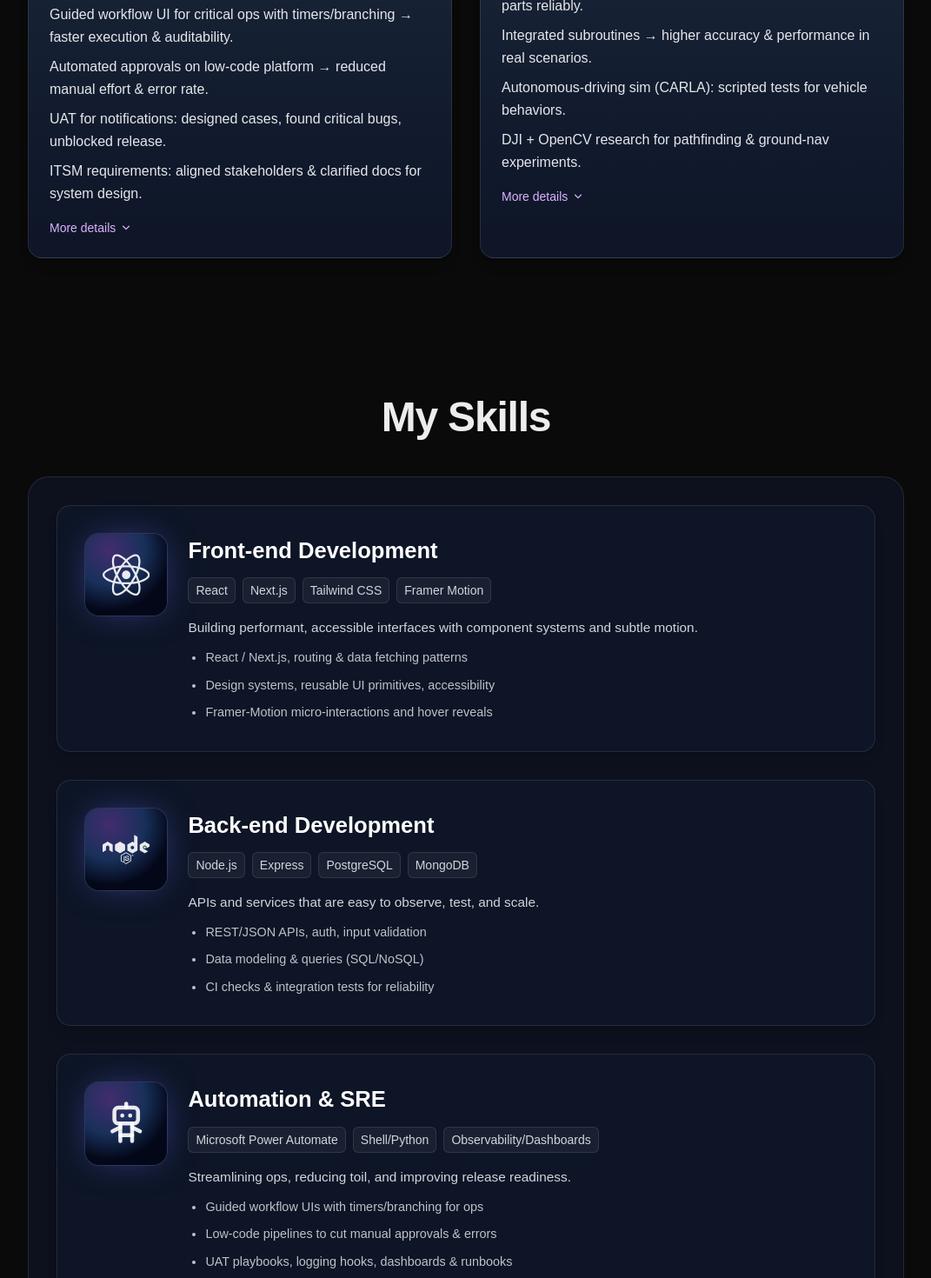
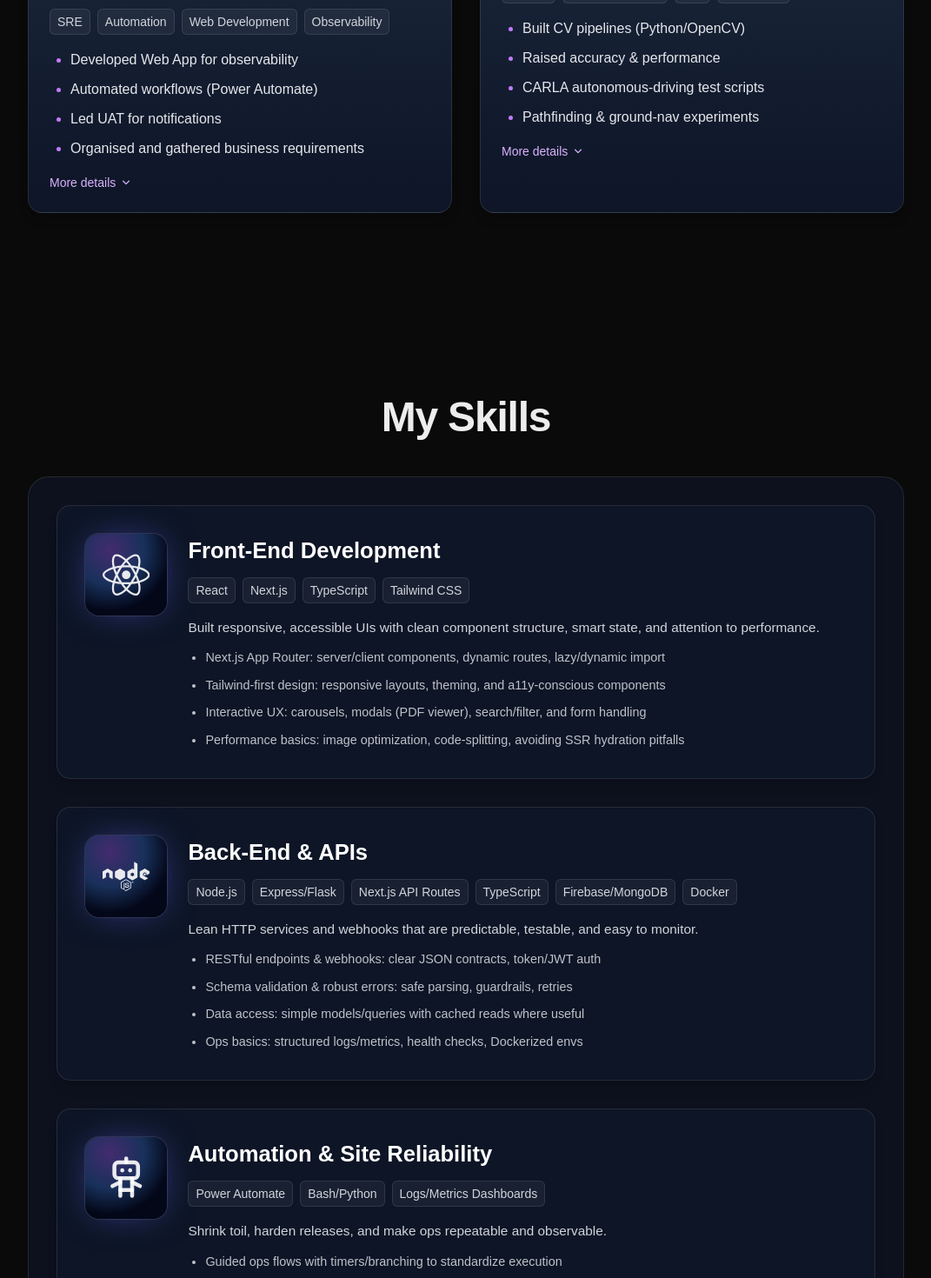
Before and after one commit to MingKaiDev/Portfolio, a Next.js app in the folder portfolio-nextjs/: page / in a window 1280 px wide. Shown: the part 2020-3490 px from the top of the page at 87% size, without its empty margins (184-1255 px from the left). Built offline with nearby package versions, Linux system fonts and the light colour scheme.

Commit message:
Paragraph

```diff
--- a/portfolio-nextjs/src/app/page.tsx
+++ b/portfolio-nextjs/src/app/page.tsx
@@ -46,13 +46,13 @@ export default function Home() {
             role="Site Reliability Engineer (Intern)"
             dates="May 2025 – Dec 2025"
             bullets={[
-              "Guided workflow UI for critical ops with timers/branching → faster execution & auditability.",
-              "Automated approvals on low-code platform → reduced manual effort & error rate.",
-              "UAT for notifications: designed cases, found critical bugs, unblocked release.",
-              "ITSM requirements: aligned stakeholders & clarified docs for system design.",
+              "Developed Web App for observability",
+              "Automated workflows (Power Automate)",
+              "Led UAT for notifications",
+              "Organised and gathered business requirements",
             ]}
-            tags={["SRE", "Automation", "Low-code", "UAT", "Observability"]}
-            details="Built logging hooks, status dashboards, and guardrails; documented runbooks; paired with devs on incident drills."
+            tags={["SRE", "Automation", "Web Development", "Observability"]}
+            details="Timers/branching UI improved execution speed and auditability. Automation reduced manual effort and error rate. UAT designed cases, surfaced critical bugs, and unblocked release. Aligned stakeholders and refined system docs. Also built logging hooks, status dashboards, and guardrails; documented runbooks; paired with devs on incident drills."
           />
 
           <ExperienceCard
@@ -61,13 +61,14 @@ export default function Home() {
             role="Technical Assistant"
             dates="Mar 2021 – Sep 2021"
             bullets={[
-              "Computer vision pipelines in Python → tracked mechanical parts reliably.",
-              "Integrated subroutines → higher accuracy & performance in real scenarios.",
-              "Autonomous-driving sim (CARLA): scripted tests for vehicle behaviors.",
-              "DJI + OpenCV research for pathfinding & ground-nav experiments.",
+              "Built CV pipelines (Python/OpenCV)",
+              "Raised accuracy & performance",
+              "CARLA autonomous-driving test scripts",
+              "Pathfinding & ground-nav experiments",
             ]}
-            tags={["Python", "OpenCV", "CARLA", "Algorithms", "Testing"]}
-            details="Authored flowcharts & stress-tests; consolidated results to guide model tweaks and lab demos."
+            tags={["Python", "Computer Vision", "RPI", "Algorithms"]}
+            details="Tracked mechanical parts reliably; integrated subroutines for higher accuracy and throughput; scripted vehicle-behavior tests in CARLA; DJI + OpenCV pathfinding/ground-nav R&D. Authored flowcharts and stress-tests; consolidated findings to guide model tweaks and lab demos."
+
           />
         </div>
       </section>
--- a/portfolio-nextjs/src/components/About.client.tsx
+++ b/portfolio-nextjs/src/components/About.client.tsx
@@ -33,7 +33,7 @@ export default function AboutClient() {
             </p>
 
             <div className="mt-6 flex flex-wrap gap-2 justify-center md:justify-start">
-              {['Frontend (React/Next.js)', 'Automation', 'SRE / DevOps', 'Game Systems', 'UI/UX'].map((t) => (
+              {['Web Development', 'Automation', 'SRE / DevOps', 'Game Development', 'UI/UX'].map((t) => (
                 <span key={t} className="px-3 py-1 rounded-full text-[0.85rem] bg-white/5 text-gray-200 border border-white/10">
                   {t}
                 </span>
--- a/portfolio-nextjs/src/components/ExperienceCard.tsx
+++ b/portfolio-nextjs/src/components/ExperienceCard.tsx
@@ -59,11 +59,11 @@ export default function ExperienceCard({
       </div>
 
       {/* Bullets – visible on md+, hidden on mobile (moved under Read more) */}
-      <ul className="hidden md:block space-y-2 leading-relaxed text-gray-200">
-        {bullets.map((b, i) => (
-          <li key={i}>{b}</li>
-        ))}
-      </ul>
+      <ul className="md:block list-disc pl-6 space-y-2 leading-relaxed text-gray-200 marker:text-purple-400">
+  {bullets.map((b, i) => (
+    <li key={i}>{b}</li>
+  ))}
+</ul>
 
       {/* 5) Read more – mobile shows bullets + details inside; desktop shows only details here */}
       <details className="mt-4 group">
--- a/portfolio-nextjs/src/components/Skills.tsx
+++ b/portfolio-nextjs/src/components/Skills.tsx
@@ -14,70 +14,81 @@ type Skill = {
 
 const skills: Skill[] = [
   {
-    title: "Front-end Development",
+    title: "Front-End Development",
     icon: <FaReact />,
-    blurb: "Building performant, accessible interfaces with component systems and subtle motion.",
+    blurb: "Built responsive, accessible UIs with clean component structure, smart state, and attention to performance.",
     bullets: [
-      "React / Next.js, routing & data fetching patterns",
-      "Design systems, reusable UI primitives, accessibility",
-      "Framer-Motion micro-interactions and hover reveals",
+      "Next.js App Router: server/client components, dynamic routes, lazy/dynamic import",
+      "Tailwind-first design: responsive layouts, theming, and a11y-conscious components",
+      "Interactive UX: carousels, modals (PDF viewer), search/filter, and form handling",
+      "Performance basics: image optimization, code-splitting, avoiding SSR hydration pitfalls",
     ],
-    tools: ["React", "Next.js", "Tailwind CSS", "Framer Motion"],
+    tools: ["React", "Next.js", "TypeScript", "Tailwind CSS"],
   },
   {
-    title: "Back-end Development",
+    title: "Back-End & APIs",
 icon: <FaNode />,
-    blurb: "APIs and services that are easy to observe, test, and scale.",
+blurb: "Lean HTTP services and webhooks that are predictable, testable, and easy to monitor.",
 bullets: [
-      "REST/JSON APIs, auth, input validation",
-      "Data modeling & queries (SQL/NoSQL)",
-      "CI checks & integration tests for reliability",
+  "RESTful endpoints & webhooks: clear JSON contracts, token/JWT auth",
+  "Schema validation & robust errors: safe parsing, guardrails, retries",
+  "Data access: simple models/queries with cached reads where useful",
+  "Ops basics: structured logs/metrics, health checks, Dockerized envs",
 ],
-    tools: ["Node.js", "Express", "PostgreSQL", "MongoDB"],
+tools: ["Node.js", "Express/Flask", "Next.js API Routes", "TypeScript", "Firebase/MongoDB", "Docker"],
+
   },
   {
-    title: "Automation & SRE",
+  title: "Automation & Site Reliability",
   icon: <TbRobot />,
-    blurb: "Streamlining ops, reducing toil, and improving release readiness.",
+  blurb: "Shrink toil, harden releases, and make ops repeatable and observable.",
   bullets: [
-      "Guided workflow UIs with timers/branching for ops",
-      "Low-code pipelines to cut manual approvals & errors",
-      "UAT playbooks, logging hooks, dashboards & runbooks",
+    "Guided ops flows with timers/branching to standardize execution",
+    "Low-code automations to remove manual approvals and reduce errors",
+    "Release readiness: UAT playbooks, rollback paths, guardrails",
+    "Observability in practice: logging hooks, status dashboards, runbooks",
   ],
-    tools: ["Microsoft Power Automate", "Shell/Python", "Observability/Dashboards"],
+  tools: ["Power Automate", "Bash/Python", "Logs/Metrics Dashboards"],
 },
+
   {
     title: "Computer Vision",
 icon: <SiOpencv />,
-    blurb: "Practical CV pipelines and experimentation.",
+blurb: "Applied CV for part-tracking and navigation—from image capture to evaluation.",
 bullets: [
-      "Object/part tracking & evaluation scripts",
-      "Integrated multi-stage subroutines for throughput",
-      "CARLA simulation experiments & scripted tests",
+  "Part/assembly tracking pipelines with reliability metrics",
+  "Integrated multi-stage routines to boost accuracy and throughput",
+  "CARLA scenario tests for vehicle behavior and edge-case evaluation",
+  "Camera acquisition with Matrox MIL: calibration and precise capture control",
 ],
-    tools: ["Python", "OpenCV", "NumPy", "CARLA"],
+tools: ["Python", "OpenCV", "Matrox MIL", "CARLA", "NumPy"],
   },
   {
     title: "Game Development",
 icon: <SiUnity />,
-    blurb: "Systems, tools, and UX for gameplay.",
+blurb: "Prototype-driven gameplay with solid systems, fast iteration, and polished feel.",
 bullets: [
-      "Grid/pathfinding, state & turn controllers",
-      "Editor tooling for content iteration",
-      "VFX/UI polish and input feel",
+  "Grid/pathfinding systems and turn/state controllers",
+  "Lightweight editor tools for rapid content iteration",
+  "Responsive input, UI/VFX polish, moment-to-moment feel",
+  "Physics and tuning passes to balance mechanics",
+  "Rapid prototyping to explore and refine ideas",
 ],
-    tools: ["Unity", "C#"],
+tools: ["Unity", "C#", "Raylib", "PyGame"],
+
   },
   {
     title: "UI/UX & Prototyping",
 icon: <SiFigma />,
-    blurb: "User-first flows, tasteful typography, and quick iteration.",
+blurb: "User-first flows that line up with system architecture—iterate fast from wireframes to shippable UI.",
 bullets: [
-      "Wireframes → high-fidelity comps → implement",
-      "Design tokens & responsive layout rules",
-      "Usability polish (empty states, affordances, errors)",
+  "Requirements → use cases → wireframes → clickable prototypes",
+  "System mapping: swimlanes & sequence diagrams for user/system steps; ER diagrams for data",
+  "Component specs: states/variants, a11y, typographic scale and spacing tokens",
+  "Validation & handoff: quick tests, iteration, redlines/specs aligned to endpoints and events",
 ],
-    tools: ["Figma", "Tailwind CSS"],
+tools: ["Figma", "Visual Paradigm"],
+
   },
 ];
 
@@ -148,11 +159,7 @@ export default function Skills() {
           <SkillCard key={s.title} skill={s} />
         ))}
       </div>
-      <div className="mt-6 flex flex-wrap items-center gap-4 opacity-70">
-        <SiTailwindcss className="text-2xl" />
-        <FaGithub className="text-2xl" />
-        <SiPython className="text-2xl" />
-      </div>
+
     </section>
   );
 }
```
Also changed, not shown: portfolio-nextjs/src/components/Achievements.tsx (+22 -16 lines), portfolio-nextjs/public/images/aws cpp.png (added), portfolio-nextjs/public/images/aws saa.png (added). Lines whose indentation alone changed are shown as unchanged.
